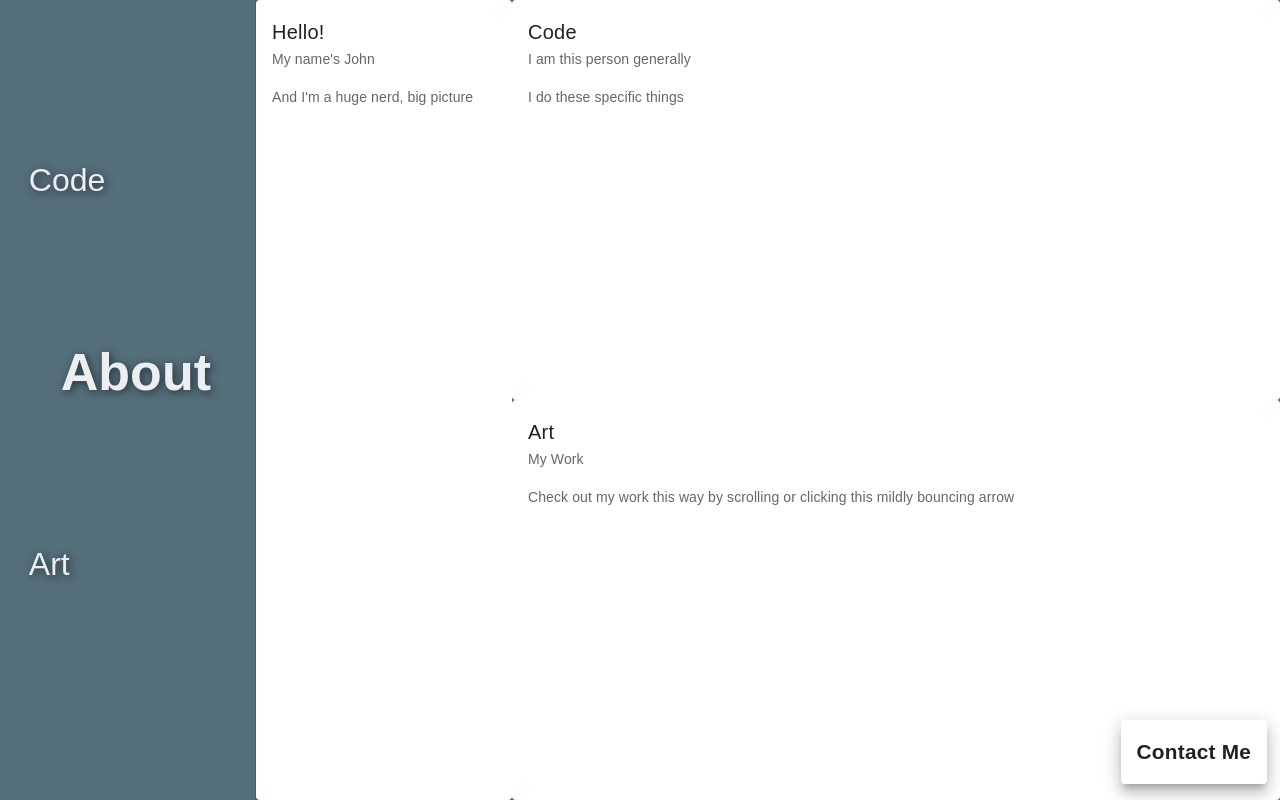
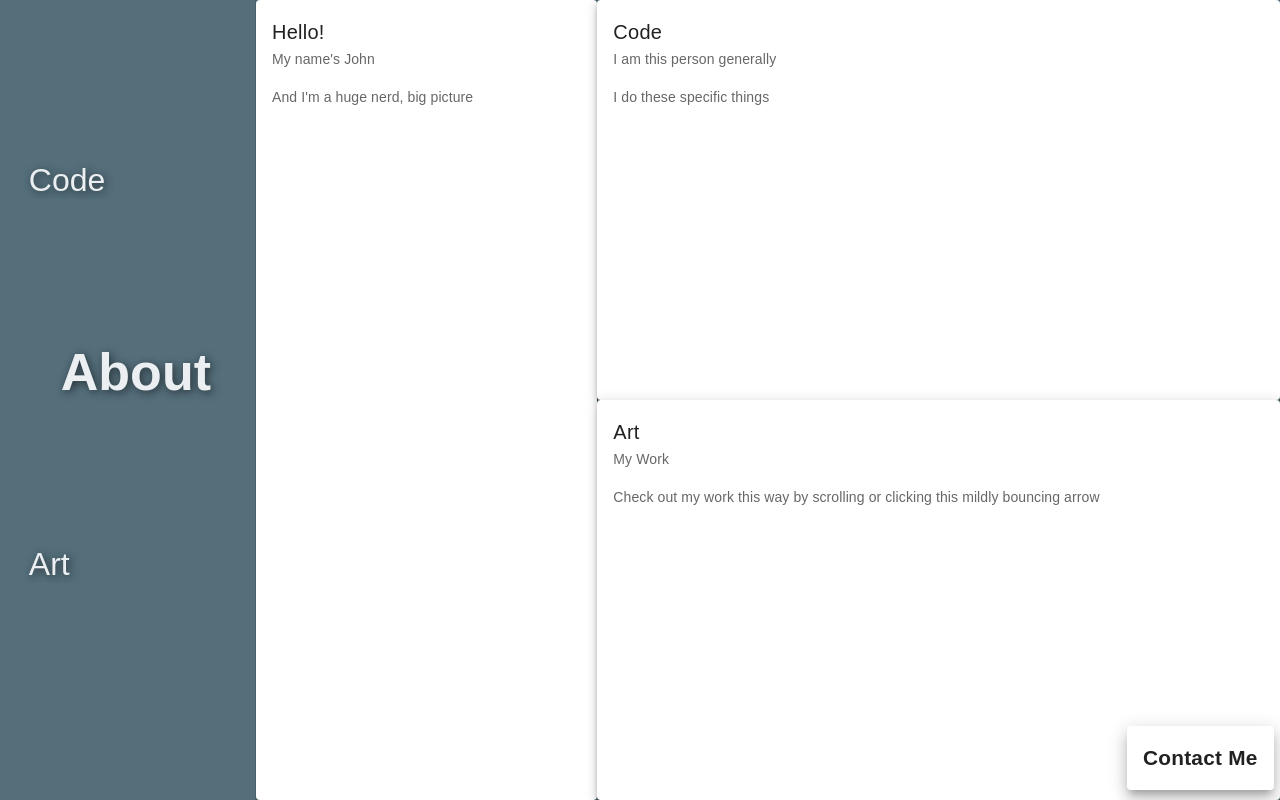
Before and after one commit to TwinHits/johngoben, a Vue app: page /#/about in a window 1280 px wide. Built offline with nearby package versions, Linux system fonts and the light colour scheme; a web font is replaced by a local one.

Commit message:
Fixed padding transitions on About page.

```diff
--- a/src/views/About.vue
+++ b/src/views/About.vue
@@ -1,20 +1,23 @@
 <template>
     <v-row class="full-height" no-gutters>
-        <v-col cols="3" class="info-col-left info-col">
+        <v-col cols="4" class="info-col-left info-col">
             <Transition name="slide-right" mode="out-in">
-                <v-card v-show="show" elevation="3" class="info-card full-height">
+                <v-card v-show="show" elevation="5" class="info-card full-height">
                     <v-card-title> Hello! </v-card-title>
                     <v-card-subtitle> My name's John </v-card-subtitle>
                     <v-card-text> And I'm a huge nerd, big picture </v-card-text>
                 </v-card>
             </Transition>
         </v-col>
-        <v-col cols="9">
+        <v-col cols="8">
             <v-row no-gutters class="half-height">
                 <v-hover v-slot="{ hover }">
-                    <v-col class="info-col-right info-col-top" :class="{ 'info-col-hover': hover }">
+                    <v-col
+                        class="info-col info-col-right info-col-top"
+                        :class="{ 'info-col-hover info-col-right-hover info-col-top-hover': hover }"
+                    >
                         <Transition name="slide-left" mode="out-in">
-                            <v-card v-show="show" elevation="0" class="info-card full-height" @click="navigateToCode()">
+                            <v-card v-show="show" elevation="5" class="info-card full-height" @click="navigateToCode()">
                                 <v-card-title> Code </v-card-title>
                                 <v-card-subtitle> I am this person generally </v-card-subtitle>
                                 <v-card-text> I do these specific things </v-card-text> </v-card
@@ -25,9 +28,12 @@
             </v-row>
             <v-row no-gutters class="half-height">
                 <v-hover v-slot="{ hover }">
-                    <v-col class="info-col-right info-col-bottom" :class="{ 'info-col-hover': hover }">
+                    <v-col
+                        class="info-col info-col-right info-col-bottom"
+                        :class="{ 'info-col-hover info-col-right-hover info-col-bottom-hover': hover }"
+                    >
                         <Transition name="slide-up" mode="out-in">
-                            <v-card v-show="show" elevation="0" class="info-card full-height" @click="navigateToArt()">
+                            <v-card v-show="show" elevation="5" class="info-card full-height" @click="navigateToArt()">
                                 <v-card-title> Art </v-card-title>
                                 <v-card-subtitle> My Work </v-card-subtitle>
                                 <v-card-text>
@@ -85,27 +91,23 @@ export default Vue.extend({
     padding-top: 2vw;
     padding-bottom: 2vw;
     padding-right: 2vw;
-    transition: padding-right 1.2s, padding-left 1.2s, padding-top 1.2s, padding-bottom 1.2s;
+    transition: padding-right 0.2s, padding-left 0.2s, padding-top 0.2s, padding-bottom 0.2s;
 }
 
 .info-col-left {
-    padding-left: 2vw;
     padding-right: 1vw;
 }
 
 .info-col-right {
     padding-left: 1vw;
-    padding-right: 2vw;
 }
 
 .info-col-top {
-    padding-top: 2vw;
     padding-bottom: 1vw;
 }
 
 .info-col-bottom {
     padding-top: 1vw;
-    padding-bottom: 2vw;
 }
 
 .info-col-hover {
@@ -114,4 +116,20 @@ export default Vue.extend({
     padding-bottom: 1vw;
     padding-right: 1vw;
 }
+
+.info-col-left-hover {
+    padding-right: 0vw;
+}
+
+.info-col-right-hover {
+    padding-left: 0vw;
+}
+
+.info-col-top-hover {
+    padding-bottom: 0vw;
+}
+
+.info-col-bottom-hover {
+    padding-top: 0vw;
+}
 </style>
--- a/src/views/components/ContactMe.vue
+++ b/src/views/components/ContactMe.vue
@@ -57,8 +57,8 @@ export default Vue.extend({
 .contact-me {
     background: $super-foreground;
     position: fixed;
-    bottom: 2vh;
-    right: 1vw;
+    bottom: 1.25vh;
+    right: 0.5vw;
     min-width: 6.9vw;
     min-height: 6.5vh;
     transition: min-width 1s, min-height 1s;
--- a/src/views/components/art/ArtDisplayModal.vue
+++ b/src/views/components/art/ArtDisplayModal.vue
@@ -2,7 +2,7 @@
     <v-dialog v-model="show" width="unset">
         <v-card class="art-display-card">
             <v-btn class="close-icon-button" color="#90A4AE" icon medium elevation="4">
-                <v-icon color="#263238" size="35">mdi-window-close</v-icon>
+                <v-icon color="#263238" size="35" @click="show = false">mdi-window-close</v-icon>
             </v-btn>
             <v-row no-gutters>
                 <v-col class="art-img-container" align="center">
@@ -56,9 +56,6 @@ export default Vue.extend({
         onImgLoad() {
             this.loading = false;
         },
-        onTagClick(tag: string) {
-            this.$emit('tagClick', tag);
-        },
         onClose() {
             this.$emit('close');
         },
```
